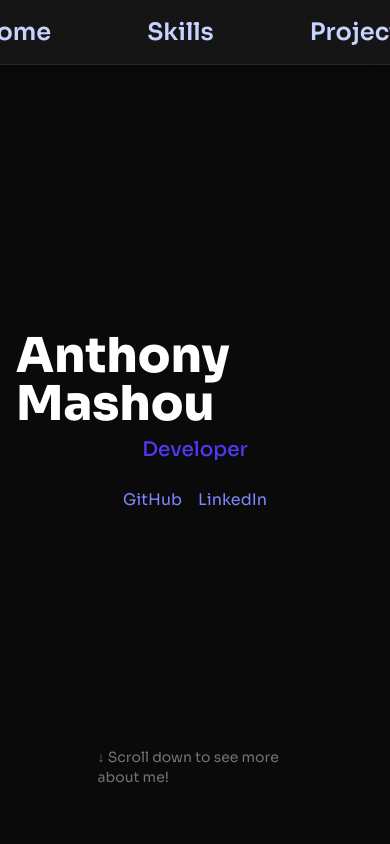
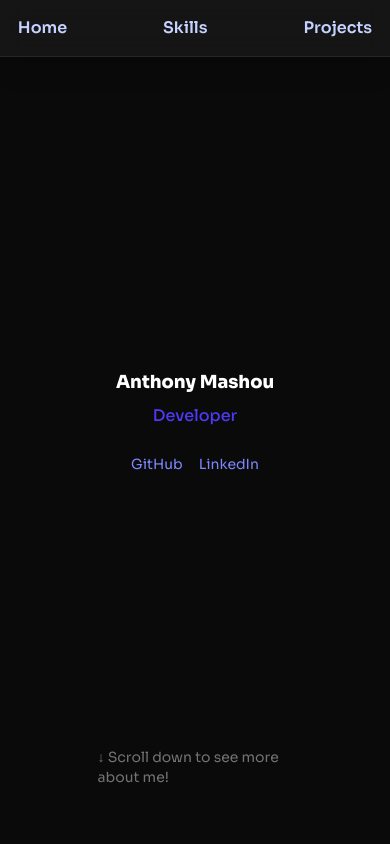
Before and after one commit to justshou/mashou, a React (Vite) app: page / in a window 390 px wide. Shown: the top 844 px of the page. Built offline with nearby package versions, Linux system fonts and the light colour scheme.

Commit message:
Fixed font sizing for multiple pages

```diff
--- a/src/components/Home.jsx
+++ b/src/components/Home.jsx
@@ -4,10 +4,10 @@ export default function Home() {
       id="home"
       className="flex flex-col min-h-screen items-center justify-center px-4"
     >
-      <div className="text-5xl md:text-6xl font-extrabold text-white mb-2">
+      <div className="text-lg sm:text-xl md:text-4xl lg:text-5xl font-extrabold text-white mb-2">
         <h1>Anthony Mashou</h1>
       </div>
-      <div className=" text-xl md:text-3xl font-medium text-indigo-600">
+      <div className="text-md sm:text-lg md:text-2xl lg:text-3xl font-medium text-indigo-600">
         <p>Developer</p>
       </div>
       <div className="pt-6 ">
@@ -15,7 +15,7 @@ export default function Home() {
           href="https://github.com/justshou"
           target="_blank"
           rel="noopener noreferrer"
-          className="text-indigo-400 hover:text-indigo-300"
+          className="text-sm sm:text-md md:text-lg lg:text-xl text-indigo-400 hover:text-indigo-300"
         >
           GitHub
         </a>
@@ -23,7 +23,7 @@ export default function Home() {
           href="https://linkedin.com/in/anthonymashou"
           target="_blank"
           rel="noopener noreferrer"
-          className="text-indigo-400 hover:text-indigo-300 ml-4"
+          className="text-sm sm:text-md md:text-lg lg:text-xl text-indigo-400 hover:text-indigo-300 ml-4"
         >
           LinkedIn
         </a>
--- a/src/components/Navbar.jsx
+++ b/src/components/Navbar.jsx
@@ -9,7 +9,7 @@ export default function Navbar() {
   ];
 
   return (
-    <nav className="text-2xl backdrop-blur-md bg-neutral-900/90 fixed top-0 shadow-xl p-4 w-full border-b border-neutral-800 justify-between mx-auto z-50">
+    <nav className="text-md sm:text-lg lg:text-2xl backdrop-blur-md bg-neutral-900/90 fixed top-0 shadow-xl p-4 w-full border-b border-neutral-800 justify-between mx-auto z-50">
       <div className="flex justify-center">
         {links.map((link) => (
           <a key={link.name} className={buttonStyle} href={link.href}>
--- a/src/components/SkillCard.jsx
+++ b/src/components/SkillCard.jsx
@@ -6,6 +6,7 @@ export default function SkillCard({ image, name }) {
           src={image}
           alt={name}
           className="w-12 h-12 rounded-xl object-cover"
+          loading="lazy"
         />
         <h1 className="text-lg text-neutral-100 font-semibold">{name}</h1>
       </div>
```
